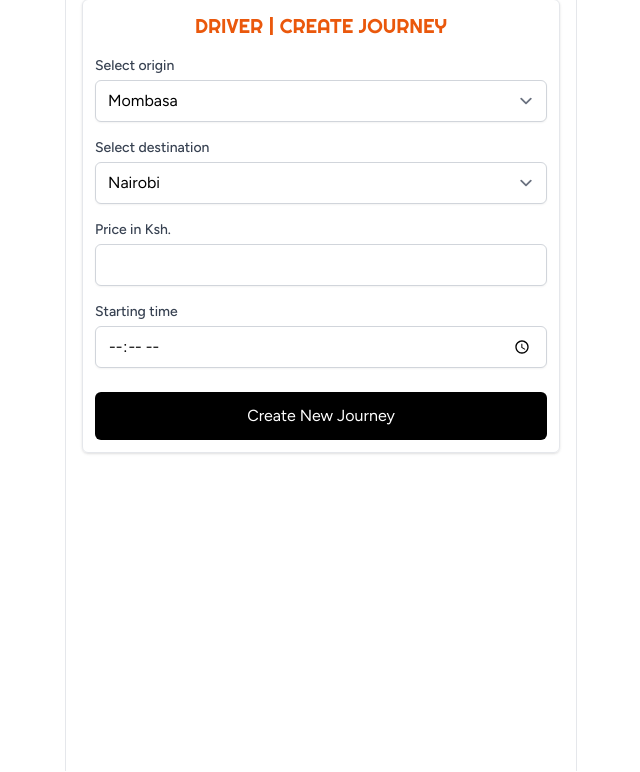
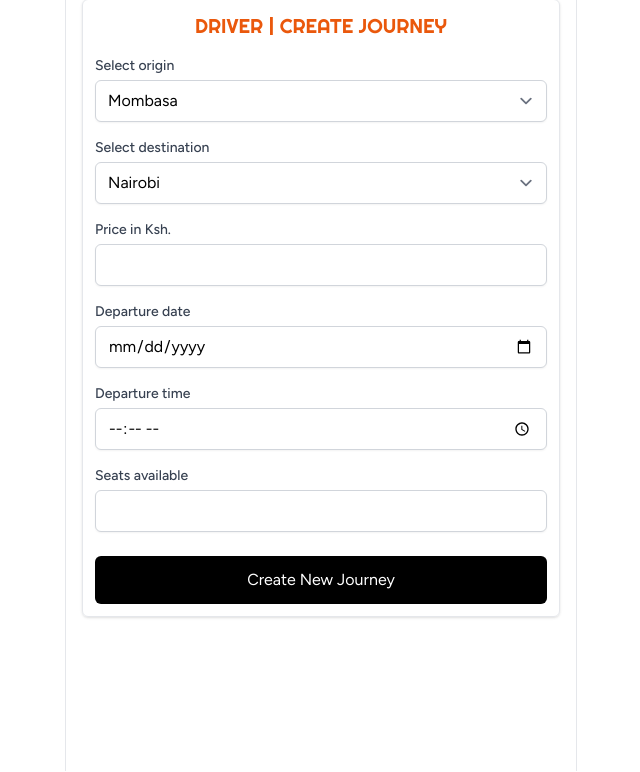
Before and after one commit to titustum/BusRoutingSystem, a Laravel app: page /journeys/create in a window 1280 px wide. Shown: the part 93-865 px from the top of the page, without its empty margins (319-959 px from the left). Run offline with Laravel 12, Linux system fonts and the light colour scheme; a user stored in the database is signed in; data comes from the database, SQL or seed files in the repository; style sheets or scripts are compiled from the project's sources.

Commit message:
Some updates

```diff
--- a/app/Http/Controllers/JourneyController.php
+++ b/app/Http/Controllers/JourneyController.php
@@ -4,6 +4,7 @@ namespace App\Http\Controllers;
 
 use App\Models\Journey;
 use Illuminate\Http\Request;
+use Illuminate\Support\Facades\Auth;
 
 class JourneyController extends Controller
 {
@@ -12,7 +13,7 @@ class JourneyController extends Controller
      */
     public function index()
     {
-        //
+        return view('journey.index');
     }
 
     /**
@@ -28,7 +29,8 @@ class JourneyController extends Controller
      */
     public function store(Request $request)
     {
-        //
+        Auth::user()->journeys()->create($request->all());
+        return back()->with('status', 'Journey created successfully!');
     }
 
     /**
--- a/app/Models/Journey.php
+++ b/app/Models/Journey.php
@@ -10,7 +10,7 @@ class Journey extends Model
     use HasFactory;
 
     protected $fillable = [
-        'user_id', 'origin', 'destination', 'departure_time', 'price', 'seats_available'
+        'user_id', 'origin', 'destination', 'departure_date','departure_time', 'price', 'seats_available'
     ];
 
     public function driver()
--- a/resources/views/journey/create.blade.php
+++ b/resources/views/journey/create.blade.php
@@ -3,20 +3,21 @@
 
     <div class="h-screen w-full my-16 flex flex-col p-4">
 
-
-
-             <form class="mt-3 p-3 shadow rounded-md border">
+             <form method="POST" action="{{ route('journeys.store') }}" class="mt-3 p-3 shadow rounded-md border">
 
                 <div class="text-orange-600 text-xl text-center uppercase font-['Righteous']">
                     DRIVER | CREATE JOURNEY
                 </div>
 
+                <!-- Session Status -->
+                <x-auth-session-status class="mb-4" :status="session('status')" />
+
                  @csrf
 
                  <!-- destination -->
                  <div class="mt-4">
-                     <x-input-label for="usertype" :value="__('Select origin')" />
-                     <select id="usertype" class="border-gray-300 focus:border-indigo-500 focus:ring-indigo-500 rounded-md shadow-sm block mt-1 w-full" name="usertype" :value="old('usertype')" required />
+                     <x-input-label for="origin" :value="__('Select origin')" />
+                     <select id="origin" class="border-gray-300 focus:border-indigo-500 focus:ring-indigo-500 rounded-md shadow-sm block mt-1 w-full" name="origin" :value="old('origin')" required />
                          <option>Mombasa</option>
                          <option>Nairobi</option>
                          <option>Bungoma</option>
@@ -24,13 +25,13 @@
                          <option>Eldoret</option>
                          <option>Nyeri</option>
                      </select>
-                     <x-input-error :messages="$errors->get('usertype')" class="mt-2" />
+                     <x-input-error :messages="$errors->get('origin')" class="mt-2" />
                  </div>
 
                  <!-- destination -->
                  <div class="mt-4">
-                     <x-input-label for="usertype" :value="__('Select destination')" />
-                     <select id="usertype" class="border-gray-300 focus:border-indigo-500 focus:ring-indigo-500 rounded-md shadow-sm block mt-1 w-full" name="usertype" :value="old('usertype')" required />
+                     <x-input-label for="destination" :value="__('Select destination')" />
+                     <select id="destination" class="border-gray-300 focus:border-indigo-500 focus:ring-indigo-500 rounded-md shadow-sm block mt-1 w-full" name="destination" :value="old('destination')" required />
                          <option>Nairobi</option>
                          <option>Mombasa</option>
                          <option>Kisumu</option>
@@ -44,14 +45,28 @@
                 <div class="mt-4">
                     <x-input-label for="price" :value="__('Price in Ksh.')" />
                     <x-text-input id="price" class="block mt-1 w-full" type="number" name="price" :value="old('price')" required />
-                 <x-input-error :messages="$errors->get('email')" class="mt-2" />
+                    <x-input-error :messages="$errors->get('price')" class="mt-2" />
+                </div>
+
+                <!-- Date -->
+                <div class="mt-4">
+                    <x-input-label for="departure_date" :value="__('Departure date')" />
+                    <x-text-input id="departure_date" class="block mt-1 w-full" type="date" name="departure_date" :value="old('departure_date')" required />
+                    <x-input-error :messages="$errors->get('departure_date')" class="mt-2" />
                 </div>
 
                 <!-- Time -->
                 <div class="mt-4">
-                 <x-input-label for="price" :value="__('Starting time')" />
-                 <x-text-input id="price" class="block mt-1 w-full" type="time" name="price" :value="old('price')" required />
-                 <x-input-error :messages="$errors->get('email')" class="mt-2" />
+                    <x-input-label for="departure_time" :value="__('Departure time')" />
+                    <x-text-input id="departure_time" class="block mt-1 w-full" type="time" name="departure_time" :value="old('departure_time')" required />
+                    <x-input-error :messages="$errors->get('departure_time')" class="mt-2" />
+                </div>
+
+                <!-- Price -->
+                <div class="mt-4">
+                    <x-input-label for="seats_available" :value="__('Seats available')" />
+                    <x-text-input id="seats_available" class="block mt-1 w-full" type="number" min="1" max="100" name="seats_available" :value="old('seats_available')" required />
+                    <x-input-error :messages="$errors->get('seats_available')" class="mt-2" />
                 </div>
 
                  <button type="submit" class="w-full mt-6 block text-center mx-auto py-3 px-6 bg-black rounded-md text-white hover:opacity-80 focus:opacity-80">
--- a/resources/views/journey/index.blade.php
+++ b/resources/views/journey/index.blade.php
@@ -26,7 +26,7 @@
                          </div>
                          <div class="col-span-2">
                              <div>Route: Nairobi to Mombasa</div>
-                             <div>Start Time: 10:30 AM</div>
+                             <div>Departure: 10:30 AM</div>
                              <div>Ticket Price: KES 2,000</div>
                              <button type="submit"
                                  class="w-full text-sm block text-center mx-auto py-2 px-2 bg-black rounded-md text-white hover:opacity-80 focus:opacity-80">
```
Also changed, not shown: database/migrations/2024_06_18_211854_create_journeys_table.php. Lines whose indentation alone changed are shown as unchanged.
